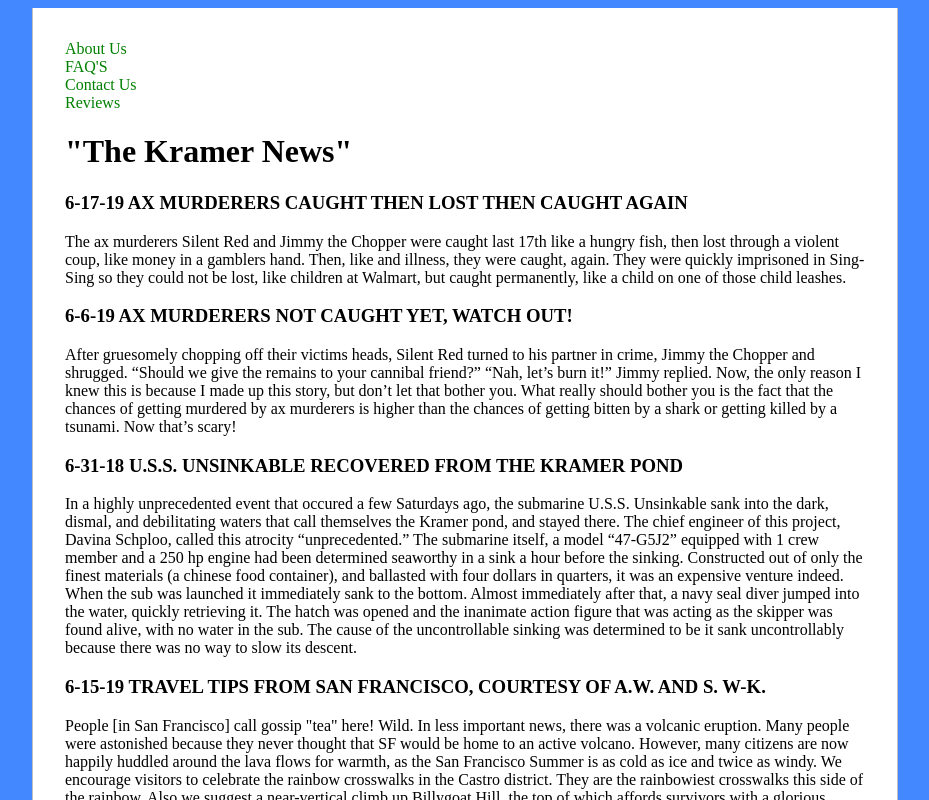
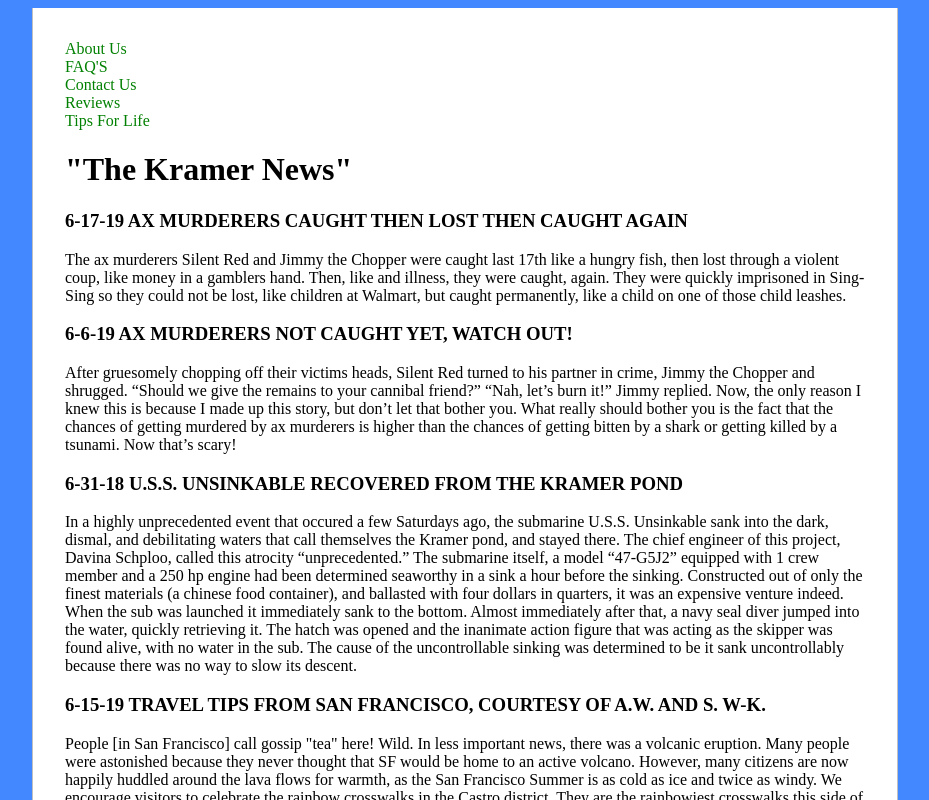
Before and after one commit to kramernews/Kramer-News, a plain HTML site: page index.html in a window 1280 px wide. Shown: the top 800 px of the page, without its empty margins (175-1104 px from the left). Drawn offline with Linux system fonts and the light colour scheme.

Commit message:
Update index.html

```diff
--- a/index.html
+++ b/index.html
@@ -36,6 +36,8 @@ a:active {
     <div>
 <a href="review.html">Reviews</a>
     <div>
+<a href="tips.html">Tips For Life</a>
+  <div>
 <h1>"The Kramer News"</h1>
 <h3>6-17-19 AX MURDERERS CAUGHT THEN LOST THEN CAUGHT AGAIN</h3>
 <p1>The ax murderers Silent Red and Jimmy the Chopper were caught last 17th like a hungry fish, then lost through a violent coup, like money in a gamblers hand.  Then, like and illness, they were caught, again.  They were quickly imprisoned in Sing-Sing so they could not be lost, like children at Walmart, but caught permanently, like a child on one of those child leashes.</p1>
```
